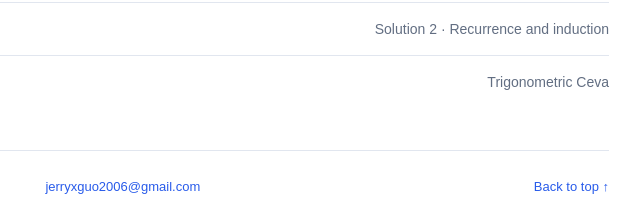
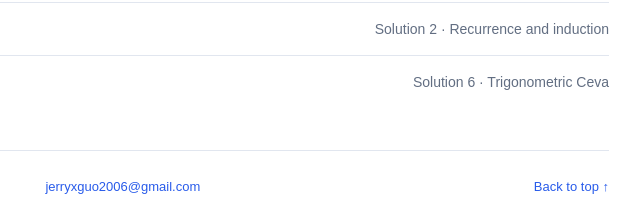
Before and after one commit to ConcaveTriangle/ConcaveTriangle.github.io, a website: page index.html in a window 1280 px wide. Shown: the part 2058-2279 px from the top of the page, 531-1171 px from the left. Drawn offline with Linux system fonts and the light colour scheme.

Commit message:
Link AIME example directly to Solution 6

```diff
--- a/index.html
+++ b/index.html
@@ -65,7 +65,7 @@
       <ul class="solution-list">
         <li><a href="https://artofproblemsolving.com/wiki/index.php?title=2018_AMC_10A_Problems%2FProblem_9#Solution_8">2018 AMC 10A, Problem 9</a><span>Solution 8 · Geometry and a geometric series</span></li>
         <li><a href="https://artofproblemsolving.com/wiki/index.php/2021_Fall_AMC_12B_Problems/Problem_18#Solution_2">2021 Fall AMC 12B, Problem 18</a><span>Solution 2 · Recurrence and induction</span></li>
-        <li><a href="https://artofproblemsolving.com/wiki/index.php/2023_AIME_II_Problems/Problem_3">2023 AIME II, Problem 3</a><span>Trigonometric Ceva</span></li>
+        <li><a href="https://artofproblemsolving.com/wiki/index.php/2023_AIME_II_Problems/Problem_3#Solution_6">2023 AIME II, Problem 3</a><span>Solution 6 · Trigonometric Ceva</span></li>
       </ul>
     </section>
   </main>
```
